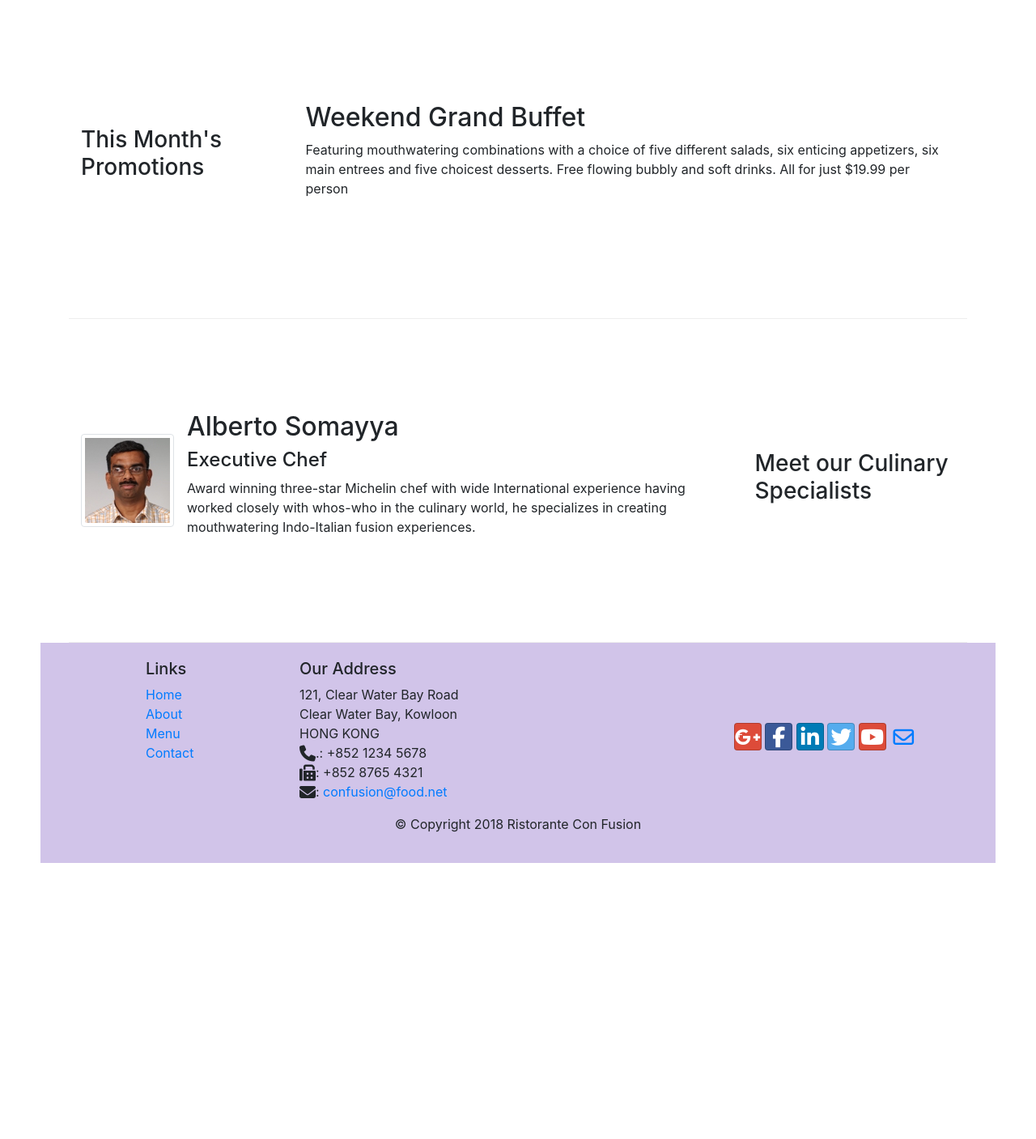
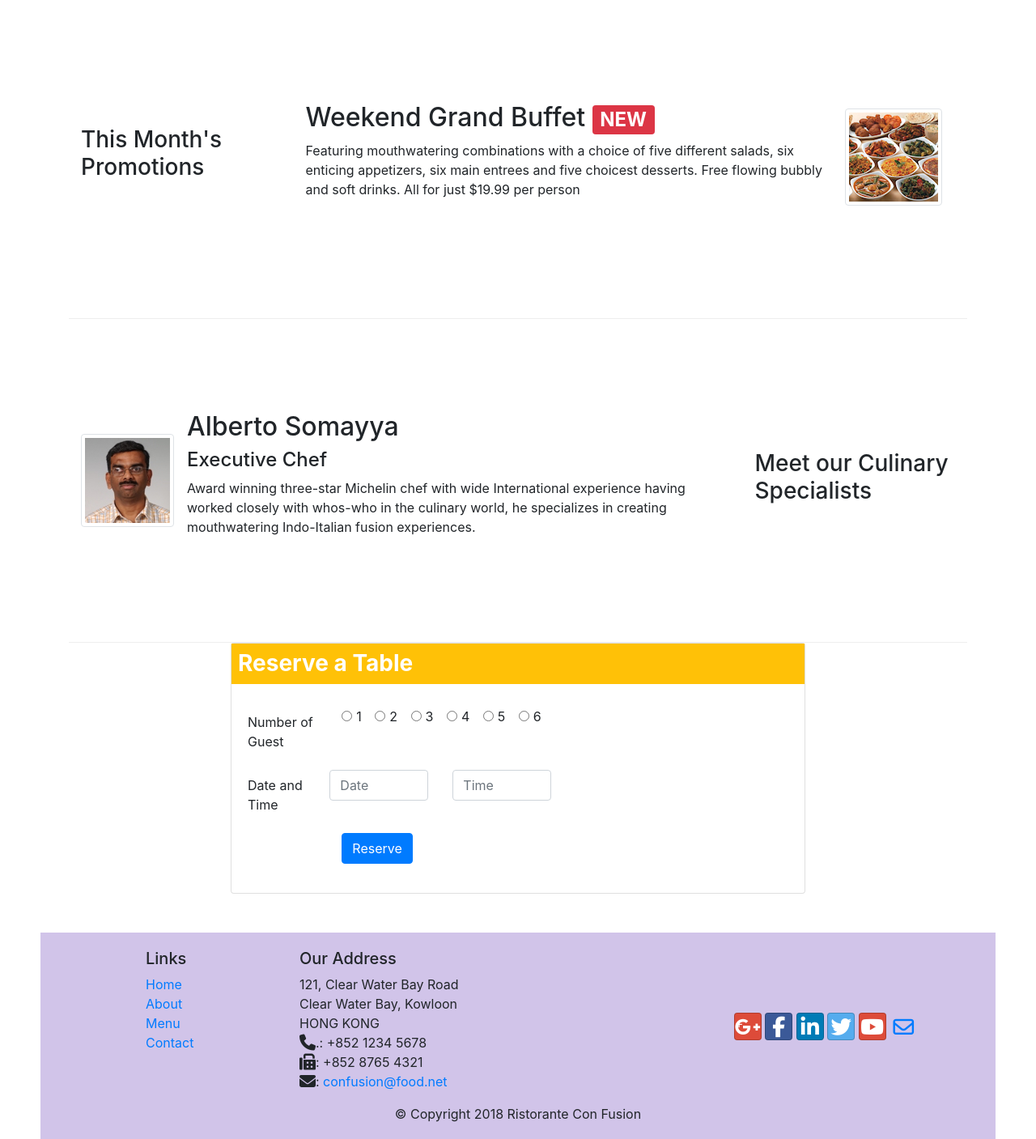
Before and after one commit to pratapsingh3/mernstack, a website: page index.html in a window 1280 px wide. Shown: the part 700-2107 px from the top of the page at 81% size. Before the commit the page ends 1816 px from the top, so only its background shows below. Drawn offline with nearby package versions, Linux system fonts and the light colour scheme; files whose address does not match are found by name.

Commit message:
2wwek assisgnment

```diff
--- a/index.html
+++ b/index.html
@@ -20,7 +20,7 @@
             <button class="navbar-toggler" type="button" data-toggle="collapse" data-target="#Navbar">
                 <span class="navbar-toggler-icon"></span>
             </button>
-            <a class="navbar-brand" href="#"><img src="img/logo.png" height="30" width="41"></a>
+            <a class="navbar-brand mr-auto" href="#"><img src="img/logo.png" height="30" width="41"></a>
             <div class="collapse navbar-collapse" id="Navbar">
                 <ul class="navbar-nav mr-auto">
                     <li class="nav-item active"><a class="nav-link" href="#"><span class="fa fa-home fa-lg"></span> Home</a></li>
@@ -42,6 +42,9 @@
                 <div class="col-12 col-sm align-self-center">
                     <img src="img/logo.png" slass="img-fluid"/>
                 </div>
+                <div class="col-12 col-sm align-self-center">
+                    <a class="btn btn-warning w-100" href="#reservetable" role="button">Reserve Table</a>
+                </div>
             </div>
         </div>
     </header>
@@ -56,7 +59,10 @@
                     <img class="d-flex mr-3 img-thumbnail align-self-center"
                             src="img/uthappizza.png" alt="Uthappizza">
                     <div class="media-body">
-                        <h2 class="mt-0">Uthappizza</h2>
+                        <h2 class="mt-0">Uthappizza
+                            <span class="badge badge-danger">HOT</span>
+                            <span class="badge badge-pill badge-secondary">$4.99</span>
+                        </h2>
                         <p class="d-none d-sm-block">A unique combination of Indian Uthappam (pancake) and
                             Italian pizza, topped with Cerignola olives, ripe vine
                             cherry tomatoes, Vidalia onion, Guntur chillies and
@@ -72,8 +78,18 @@
                 <h3>This Month's Promotions</h3>
             </div>
             <div class="col - col-sm col-md">
-                <h2>Weekend Grand Buffet</h2>
-                <p>Featuring mouthwatering combinations with a choice of five different salads, six enticing appetizers, six main entrees and five choicest desserts. Free flowing bubbly and soft drinks. All for just $19.99 per person </p>
+                <div class="media">
+                    <div class="media-body">
+                        <h2>Weekend Grand Buffet
+                            <span class="badge badge-danger">NEW</span>
+                        </h2>
+                        <p class="d-none d-sm-block">Featuring mouthwatering combinations with a choice of five different salads, six enticing
+                            appetizers, six main entrees and five choicest desserts. Free flowing bubbly and soft drinks.
+                            All for just $19.99 per person </p>
+                    </div>
+                    <img class="d-flex mr-3 img-thumbnail align-self-center"
+                            src="img/buffet.png" alt="buffet">
+                </div>
             </div>
         </div>
 
@@ -94,6 +110,60 @@
                             creating mouthwatering Indo-Italian fusion experiences.
                             </p>
                     </div>
+                </div>
+            </div>
+        </div>
+        <div class="col-8 col-xs-12 mx-auto mb-5" id="reservetable">
+            <div class="card">
+                <h3 class="card=-header bg-warning text-white p-2"><strong>Reserve a Table</strong></h3>
+                <div class="card-body">
+                   <form>
+                    <div class="form-group row">
+                        <label for="noguest" class="col-md-2 col-form-label">Number of Guest</label>
+                        <div class="col-md-10">
+                            <div class="form-check form-check-inline">
+                                <input class="form-check-input" type="radio" name="inlineRadioOptions" id="inlineRadio1" value="option1">
+                                <label class="form-check-label" for="inlineRadio1">1</label>
+                            </div>
+                            <div class="form-check form-check-inline">
+                                <input class="form-check-input" type="radio" name="inlineRadioOptions" id="inlineRadio2" value="option2">
+                                <label class="form-check-label" for="inlineRadio2">2</label>
+                            </div>
+                            <div class="form-check form-check-inline">
+                                <input class="form-check-input" type="radio" name="inlineRadioOptions" id="inlineRadio3" value="option3">
+                                <label class="form-check-label" for="inlineRadio3">3</label>
+                            </div>
+                            <div class="form-check form-check-inline">
+                                <input class="form-check-input" type="radio" name="inlineRadioOptions" id="inlineRadio4" value="option4">
+                                <label class="form-check-label" for="inlineRadio4">4</label>
+                            </div>
+                            <div class="form-check form-check-inline">
+                                <input class="form-check-input" type="radio" name="inlineRadioOptions" id="inlineRadio5" value="option5">
+                                <label class="form-check-label" for="inlineRadio5">5</label>
+                            </div>
+                            <div class="form-check form-check-inline">
+                                <input class="form-check-input" type="radio" name="inlineRadioOptions" id="inlineRadio6" value="option6">
+                                <label class="form-check-label" for="inlineRadio6">6</label>
+                            </div>
+                        </div>
+                    </div>
+                    <div class="form-group row">
+                        <label for="datetime" class="col-md-2 col-form-label">Date and Time</label>
+                        <div class="row">
+                            <div class="col-md-3">
+                                <input type="text" class="form-control" id="date" name="date" placeholder="Date">
+                              </div>
+                              <div class="col-md-3">
+                                <input type="text" class="form-control" id="time" name="time" placeholder="Time">
+                              </div>
+                        </div>
+                    </div>
+                    <div class="form-group row">
+                        <div class="offset-md-2 col-md-10">
+                            <button type="submit" class="btn btn-primary">Reserve</button>
+                        </div>
+                    </div>
+                   </form>
                 </div>
             </div>
         </div>
```
Also changed, not shown: aboutus.html (+1 -1 lines), contactus.html (+1 -1 lines).
